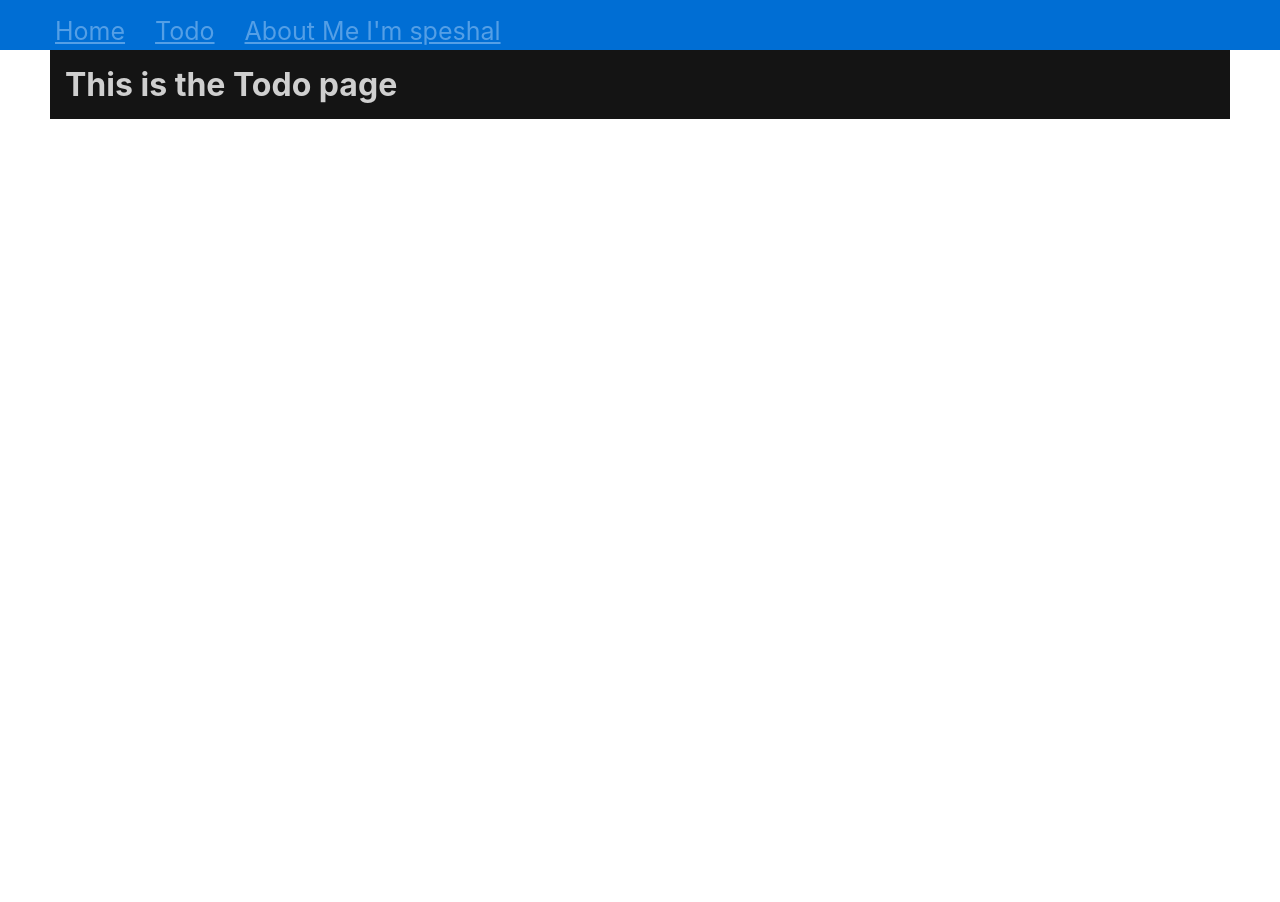
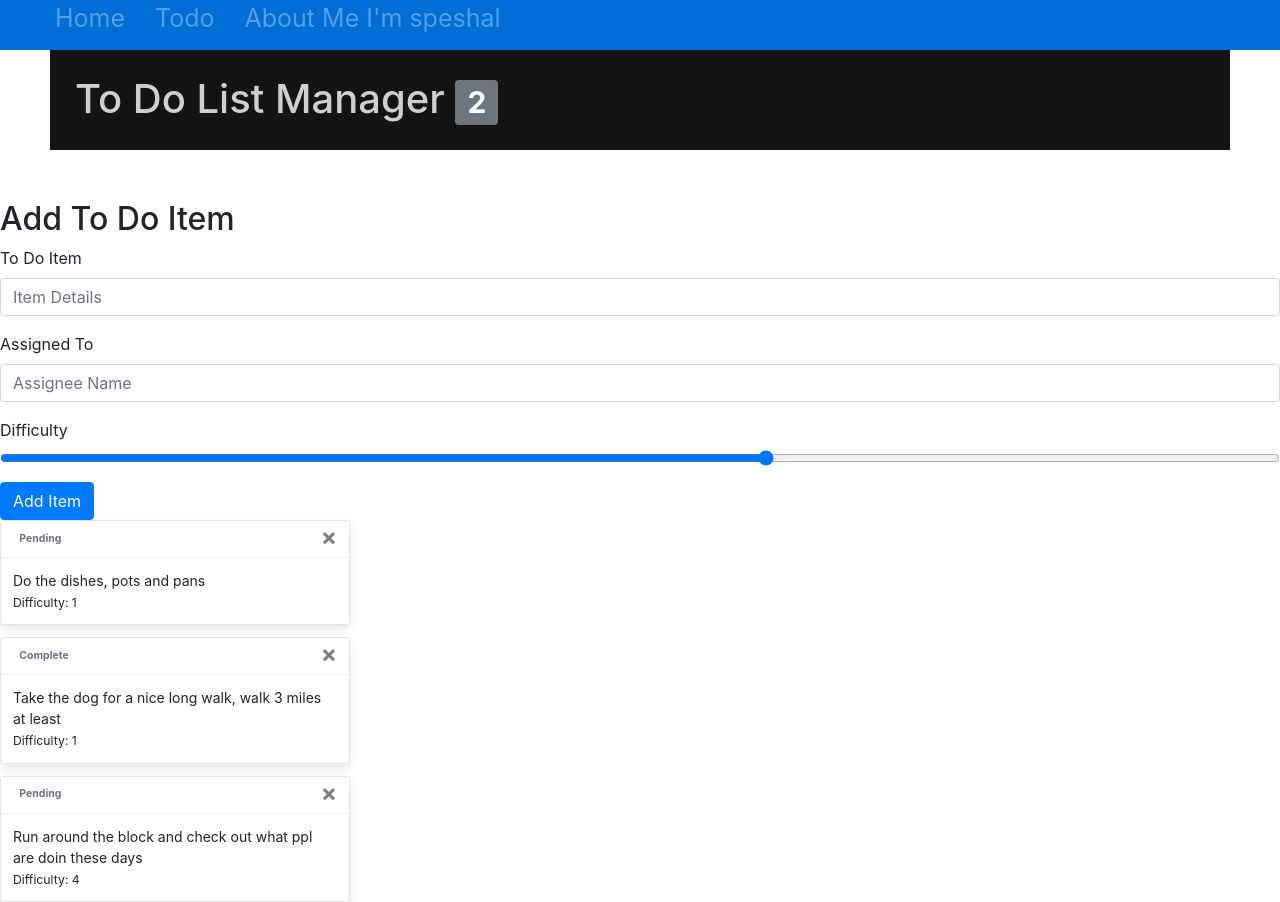
Before and after one commit to adard2002/ToDoListManager, a React (Create React App) app: page /Todo in a window 1280 px wide. Before the commit the page ends 800 px from the top, so only its background shows below. Built offline with nearby package versions, Linux system fonts and the light colour scheme.

Commit message:
added some css to the todo

```diff
--- a/package.json
+++ b/package.json
@@ -6,10 +6,12 @@
     "@testing-library/jest-dom": "^5.12.0",
     "@testing-library/react": "^11.2.6",
     "@testing-library/user-event": "^12.8.3",
+    "bootstrap": "^4.6.0",
     "react": "^17.0.2",
+    "react-bootstrap": "^1.6.0",
     "react-dom": "^17.0.2",
     "react-router-dom": "^5.2.0",
-    "react-scripts": "4.0.3",
+    "react-scripts": "^4.0.3",
     "web-vitals": "^1.1.2"
   },
   "scripts": {
--- a/src/App.css
+++ b/src/App.css
@@ -45,20 +45,42 @@
   position: fixed;
 }
 
-.NavBar a {
+.NavBar li a {
   font-size: 25px;
+  text-decoration-line: none;
   color: rgb(84, 159, 230);
 }
 
 .NavBar li {
   display: inline;
   margin: 15px;
-  color: gray;
+  /* color: gray; */
+}
+/*
+.NavBar li a.active {
+  color: rgb(224, 179, 255);
+} */
+
+h1 {
+  padding: 25px;
+  margin: 50px;
+  color: rgb(207, 207, 207);
+  background-color: rgb(20, 20, 20);
 }
 
-h1 {
-  padding: 15px;
-  margin: 50px;
-  color: rgb(207, 207, 207);
-  background: rgb(20, 20, 20);
+.todo-form {
+  border: 2px rgb(104, 104, 104) solid;
+  border-radius: 5px;
+  padding: 10px;
 }
+
+
+.pending {
+  background-color: rgb(255, 101, 101);
+  color: rgb(36, 36, 36);
+}
+
+.complete {
+  background-color: rgb(169, 255, 169);
+  color: rgb(36, 36, 36);
+}
--- a/src/App.js
+++ b/src/App.js
@@ -1,4 +1,5 @@
 import { Switch, Route} from 'react-router-dom';
+import 'bootstrap/dist/css/bootstrap.min.css';
 import './App.css';
 import Home from './Home';
 import AboutMe from './AboutMe';
--- a/src/Home.js
+++ b/src/Home.js
@@ -1,7 +1,7 @@
-
+import './App.css';
 
 export default function Home(){
   return(
     <h1>This is le Home page</h1>
-  )
+  );
 }
--- a/src/Todo.js
+++ b/src/Todo.js
@@ -1,13 +1,41 @@
-const TodoList = [
-  { todo: 'Drink Coffee or Tea' },
-  { todo: 'Admire arachnids beauty'},
-  { todo: 'Play video games'},
-  { todo: 'do some other things'},
-]
+import Badge from 'react-bootstrap/Badge';
+import TodoForm from './TodoForm';
+import TodoItem from './TodoItem';
 
 
+const todoList = [
+  {
+    id: 1,
+    title: "Do the dishes, pots and pans",
+    difficulty: 1,
+    assignedto: "John",
+    completed: false
+  },
+  {
+    id: 2,
+    title: "Take the dog for a nice long walk, walk 3 miles at least",
+    difficulty: 1,
+    assignedto: "Cathy",
+    completed: true
+  },
+  {
+    id: 3,
+    title: "Run around the block and check out what ppl are doin these days",
+    difficulty: 4,
+    assignedto: "Rosie",
+    completed: false
+  }
+];
+
 export default function Todo(){
+    const incompletedCount = todoList.filter(todo => !todo.completed).length;
   return(
-    <h1>This is the Todo page</h1>
-  )
+    <>
+      <h1>To Do List Manager <Badge variant="secondary">{incompletedCount}</Badge></h1>
+      <TodoForm />
+      {todoList.map(item => (
+        <TodoItem todo={item} />
+      ))}
+    </>
+  );
 }
--- /dev/null
+++ b/src/TodoForm.js
@@ -0,0 +1,24 @@
+import { Form, Button } from 'react-bootstrap';
+
+export default function TodoForm() {
+  return (
+    <div class="todoform">
+      <h2>Add To Do Item</h2>
+      <Form>
+        <Form.Group controlId="AddTodo">
+          <Form.Label>To Do Item</Form.Label>
+          <Form.Control type="text" placeholder="Item Details" />
+        </Form.Group>
+        <Form.Group controlId="AssignedTo">
+          <Form.Label>Assigned To</Form.Label>
+          <Form.Control type="text" placeholder="Assignee Name" />
+        </Form.Group>
+        <Form.Group controlId="Difficulty">
+          <Form.Label>Difficulty</Form.Label>
+          <Form.Control type="range" min="0" max="5" step="1" />
+        </Form.Group>
+        <Button variant="primary">Add Item</Button>
+      </Form>
+    </div>
+  );
+};
--- /dev/null
+++ b/src/TodoItem.js
@@ -0,0 +1,24 @@
+import Badge from 'react-bootstrap/Badge';
+import Toast from 'react-bootstrap/Toast';
+
+export default function TodoItem(props)
+{
+  const { todo } = props;
+  const pillText = todo.completed ? 'Complete' : 'Pending';
+  const pillVariant = todo.compelted ? 'Danger' : 'Success';
+
+  return (
+    <Toast>
+      <Toast.Header>
+        <Badge pill variant={pillVariant}>{pillText}</Badge>
+        <strong class="ml-2 mr-auto">{todo.assignedTo}</strong>
+      </Toast.Header>
+      <Toast.Body>
+        {todo.title}
+        <div className="textRight">
+          <small>Difficulty: {todo.difficulty}</small>
+        </div>
+      </Toast.Body>
+    </Toast>
+  )
+}
--- a/src/index.js
+++ b/src/index.js
@@ -4,6 +4,7 @@ import {BrowserRouter} from 'react-router-dom';
 import './index.css';
 import App from './App';
 import reportWebVitals from './reportWebVitals';
+import 'bootstrap/dist/css/bootstrap.min.css';
 
 ReactDOM.render(
   <React.StrictMode>
```
Also changed, not shown: src/Todo.css (added, +9 -0 lines), src/Home.css (added), 1 other file (tests, documents, lock files or other folders).
